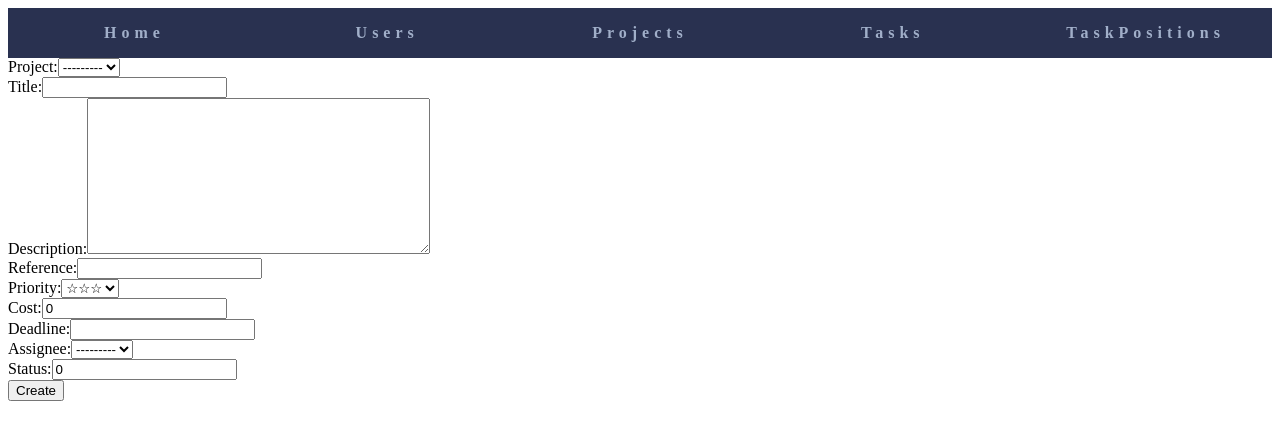
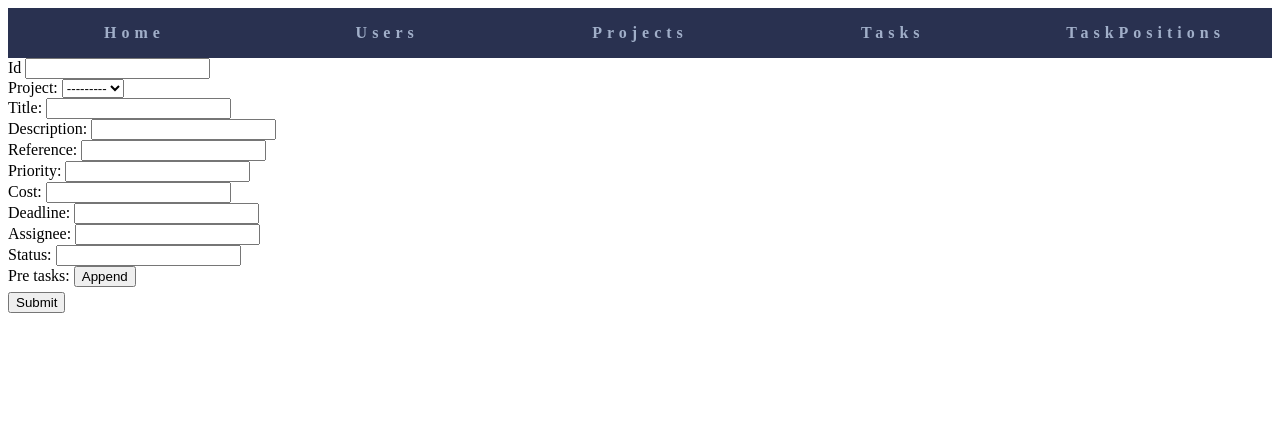
Before and after one commit to chittleskuny/ganttodo, a Django app: page /task/create in a window 1280 px wide. Shown: the top 440 px of the page. Run offline with Django 4.2, Linux system fonts and the light colour scheme; data that the repository does not hold is empty.

Commit message:
Custom create and update task.

```diff
--- a/main/models.py
+++ b/main/models.py
@@ -49,7 +49,7 @@ class Task(models.Model):
         return reverse('main:task_detail', kwargs={'pk':self.pk})
 
     def __str__(self):
-        return self.title
+        return '#%d %s' % (self.id, self.title)
 
 
 class TaskPosition(models.Model):
--- a/main/templates/main/index.html
+++ b/main/templates/main/index.html
@@ -9,7 +9,6 @@
     var dateFormat = Highcharts.dateFormat
     var defined = Highcharts.defined
     var isObject = Highcharts.isObject
-
 
     // Set to 00:00:00:000 today
     Highcharts.setOptions({global: {useUTC: false}})
@@ -79,8 +78,8 @@
         },
         xAxis: {
             currentDateIndicator: true,
-            min: today - 7 * day,
-            max: today + 30 * day
+            min: today - 5 * day,
+            max: today + 20 * day
         }
     })
 </script>
--- /dev/null
+++ b/main/templates/main/task_create_or_update.html
@@ -0,0 +1,108 @@
+{% extends "main/base.html" %}
+{% block body %}
+    {% load static %}
+    <script>
+        function new_pre_task(pre_task_number) {
+            var pre_task = document.createElement("div")
+            pre_task.innerHTML = (function () {/*
+                <button type='button' onclick="remove_pre_task(this)">Remove</button>
+                <select>
+                    {% for other_task in other_tasks %}
+                        {% if task == other_task %}
+                            <option value="{{ other_task }}" selected="selected">{{ other_task }}</option>
+                        {% else %}
+                            <option value="{{ other_task }}">{{ other_task }}</option>
+                        {% endif %}
+                    {% endfor %}
+                </select>
+            */}).toString().split("/*")[1].split("*/")[0]
+            pre_task.setAttribute("class", "pre_task_item")
+            pre_task.children[1].setAttribute("name", "pre_task_".concat(pre_task_number))
+            return pre_task
+        }
+
+        function append_pre_task(obj) {
+            var pre_tasks = obj.parentNode
+            var pre_task_number = pre_tasks.children.length
+            pre_tasks.insertBefore(new_pre_task(pre_task_number), obj)
+        }
+
+        function remove_pre_task(obj) {
+            var pre_task = obj.parentNode
+            var pre_tasks = pre_task.parentNode
+            pre_tasks.removeChild(pre_task)
+
+            for (i = 0; i < pre_tasks.children.length - 1; i++) {
+                var pre_task_item = pre_tasks.children[i]
+                console.log(pre_task_item.children)
+                var e = pre_task_item.children[1]
+                var e_old_name = e.getAttribute("name")
+                var e_new_name = e_old_name.replace(/pre_task_[0-9]+/, "pre_task_".concat(i))
+                e.setAttribute("name", e_new_name)
+            }
+        }
+    </script>
+    <form action="{% url 'main:task_create_or_update_submit' %}" method="post">{% csrf_token %}
+        <div class="detail">
+            <div>Id
+                <input type="text" name="id" value="{{ task.id }}" readonly="readonly">
+            </div>
+            <div>Project:
+                <select name="project">
+                    <option value="">---------</option>
+                    {% for project in projects %}
+                        {% if task.project == project %}
+                            <option value="{{ project }}" selected="selected">{{ project }}</option>
+                        {% else %}
+                            <option value="{{ project }}">{{ project }}</option>
+                        {% endif %}
+                    {% endfor %}
+                </select>
+            </div>
+            <div>Title:
+                <input type="text" name="title" value="{{ task.title|default:'' }}">
+            </div>
+            <div>Description:
+                <input type="text" name="description" value="{{ task.description|default:'' }}">
+            </div>
+            <div>Reference:
+                <input type="text" name="reference" value="{{ task.reference|default:'' }}">
+            </div>
+            <div>Priority:
+                <input type="text" name="priority" value="{{ task.priority|default:'' }}">
+            </div>
+            <div>Cost:
+                <input type="text" name="cost" value="{{ task.cost|default:'' }}">
+            </div>
+            <div>Deadline:
+                <input type="text" name="deadline" value="{{ task.deadline|default:'' }}">
+            </div>
+            <div>Assignee:
+                <input type="text" name="assignee" value="{{ task.assignee|default:'' }}">
+            </div>
+            <div>Status:
+                <input type="text" name="status" value="{{ task.status|default:'' }}">
+            </div>
+            <div>Pre tasks:
+                {% if task.pre_tasks %}
+                    {% for pre_task in task.pre_tasks %}
+                        <div>
+                            <button type='button' onclick="remove_pre_task(this)">Remove</button>
+                            <select name="pre_task_{{ forloop.counter }}">
+                                {% for other_task in other_tasks %}
+                                    {% if pre_task == other_task %}
+                                        <option value="{{ other_task }}" selected="selected">{{ other_task }}</option>
+                                    {% else %}
+                                        <option value="{{ other_task }}">{{ other_task }}</option>
+                                    {% endif %}
+                                {% endfor %}
+                            </select>
+                        </div>
+                    {% endfor %}
+                {% endif %}
+                <button type='button' onclick="append_pre_task(this)">Append</button>
+            </div>
+        </div>
+        <div class="submit"><input class="btn btn-default" type="submit" value="Submit"></div>
+    </form>
+{% endblock %}
--- a/main/urls.py
+++ b/main/urls.py
@@ -20,9 +20,10 @@ urlpatterns = [
     path('project/<int:pk>/delete', views.ProjectDeleteView.as_view(), name='project_delete'),
 
     path('task/list', views.TaskListView.as_view(), name='task_list'),
-    path('task/create', views.TaskCreateView.as_view(), name='task_create'),
+    path('task/create', views.task_create, name='task_create'),
+    path('task/create/or/update/submit', views.task_create_or_update_submit, name='task_create_or_update_submit'),
     path('task/<int:pk>', views.TaskDetailView.as_view(), name='task_detail'),
-    path('task/<int:pk>/update', views.TaskUpdateView.as_view(), name='task_update'),
+    path('task/<int:pk>/update', views.task_update, name='task_update'),
     path('task/<int:pk>/delete', views.TaskDeleteView.as_view(), name='task_delete'),
 
     path('taskposition/list', views.TaskPositionListView.as_view(), name='taskposition_list'),
--- a/main/views.py
+++ b/main/views.py
@@ -1,3 +1,5 @@
+from django.db.models import Q
+from django.http import Http404, HttpResponse, HttpResponseRedirect, JsonResponse
 from django.shortcuts import render
 from django.urls import reverse, reverse_lazy
 from django.views import generic
@@ -64,7 +66,7 @@ def get_series_object():
     for task_object in task_objects_toposorted_list:
         series_project_task_object = {
             'id': str(task_object.id),
-            'name': '#%s %s' % (task_object.id, task_object.title),
+            'name': str(task_object),
         }
 
         username = 'nobody'
@@ -171,16 +173,107 @@ class TaskDetailView(generic.DetailView):
     context_object_name = 'task'
 
 
-class TaskCreateView(generic.CreateView):
-    model = Task
-    fields = ['project', 'title', 'description', 'reference', 'priority', 'cost', 'deadline', 'assignee', 'status']
-    template_name = 'main/create.html'
+def task_create(request):
+    project_objects = Project.objects.order_by('name')
+    other_task_objects = Task.objects.order_by('id')
+    return render(request, 'main/task_create_or_update.html', {'projects':project_objects, 'other_tasks': other_task_objects})
 
 
-class TaskUpdateView(generic.UpdateView):
-    model = Task
-    fields = ['project', 'title', 'description', 'reference', 'priority', 'cost', 'deadline', 'assignee', 'status']
-    template_name = 'main/update.html'
+def task_update(request, pk):
+    task_object = Task.objects.get(pk=pk)
+    project_objects = Project.objects.order_by('name')
+    task_object.pre_tasks = []
+    taskposition_objects = TaskPosition.objects.filter(post=task_object)
+    for taskposition_object in taskposition_objects:
+        task_object.pre_tasks.append(taskposition_object.pre)
+    other_task_objects = Task.objects.filter(~Q(project=task_object.project)).order_by('id')
+    return render(request, 'main/task_create_or_update.html', {'task':task_object, 'projects':project_objects, 'other_tasks': other_task_objects})
+
+
+def task_create_or_update_submit(request):
+    id = request.POST.get('id').strip()
+    project = request.POST.get('project').strip()
+    title = request.POST.get('title').strip()
+    description = request.POST.get('description').strip()
+    reference = request.POST.get('reference').strip()
+    priority = request.POST.get('priority').strip()
+    cost = request.POST.get('cost').strip()
+    deadline = request.POST.get('deadline').strip()
+    assignee = request.POST.get('assignee').strip()
+    status = request.POST.get('status').strip()
+
+    if id == '':
+        id = 0
+    else:
+        id = int(id)
+
+    if project == '':
+        project = None
+    else:
+        project = Project.objects.get(name=project)
+
+    # title
+
+    # description
+
+    reference = None if reference == '' else reference
+
+    priority = 0 if priority == '' else int(priority)
+
+    cost = 0 if cost == '' else int(cost)
+
+    deadline = None if deadline == '' else deadline
+
+    if assignee == '':
+        assignee = None
+    else:
+        assignee = User.objects.get(name=assignee)
+
+    status = 0 if status == '' else int(status)
+
+    try:
+        task_object = Task.objects.get(pk=id)
+    except Task.DoesNotExist:
+        task_object = Task(
+            project = project,
+            title = title,
+            description = description,
+            reference = reference,
+            priority = priority,
+            cost = cost,
+            deadline = deadline,
+            assignee = assignee,
+            status = status,
+        )
+    else:
+        task_object.project = project
+        task_object.title = title
+        task_object.description = description
+        task_object.reference = reference
+        task_object.priority = priority
+        task_object.cost = cost
+        task_object.deadline = deadline
+        task_object.assignee = assignee
+        task_object.status = status
+    task_object.save()
+
+    i = 1
+    while request.POST.get('pre_task_%d' % i):
+        pre_task = request.POST.get('pre_task_%d' % i).strip()
+        first_space_index = pre_task.find(' ')
+        pre_task_id = int(pre_task[1:first_space_index])
+        pre_task_object = Task.objects.get(pk=pre_task_id)
+        try:
+            taskposition_object = TaskPosition.objects.get(pre=pre_task_object, post=task_object)
+        except TaskPosition.DoesNotExist:
+            taskposition_object = TaskPosition(
+                pre = pre_task_object,
+                post = task_object,
+            )
+            taskposition_object.save()
+        i = i + 1
+
+    return HttpResponseRedirect(reverse('main:task_detail', args=(task_object.pk,)))
 
 
 class TaskDeleteView(generic.DeleteView):
```
